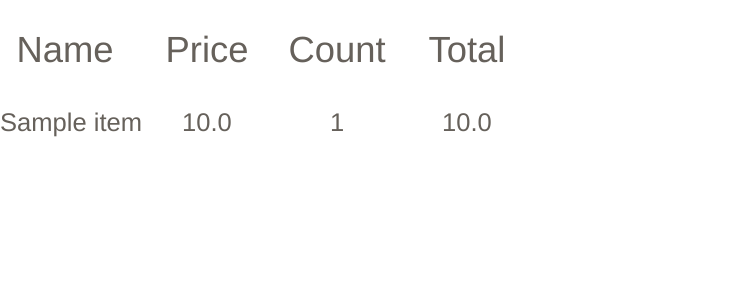
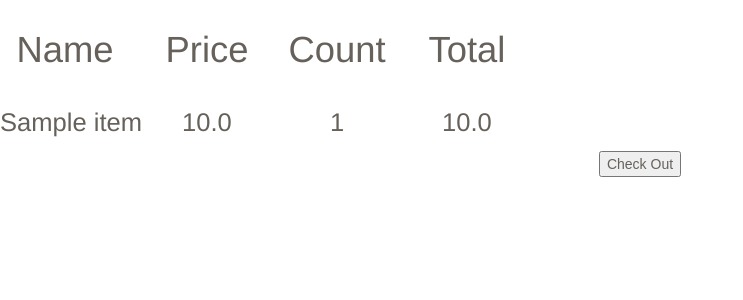
Before and after one commit to FourthWallHTN/Webserver, a Flask app: page /cart in a window 1280 px wide. Shown: the top 300 px of the page, without its empty margins (0-743 px from the left). Run offline with Flask 2, Linux system fonts and the light colour scheme; tables that the repository leaves empty hold one stand-in row (values such as "Sample post"); some libraries are stand-ins or nearby versions; some web fonts are replaced.

Commit message:
add checkout button

```diff
--- a/templates/cart.html
+++ b/templates/cart.html
@@ -55,7 +55,7 @@
     </tr>
     {% endfor %}
   </table>
-
+  <button type="submit" onclick="/pay/square">Check Out</button>
 </div>
 
 
```
